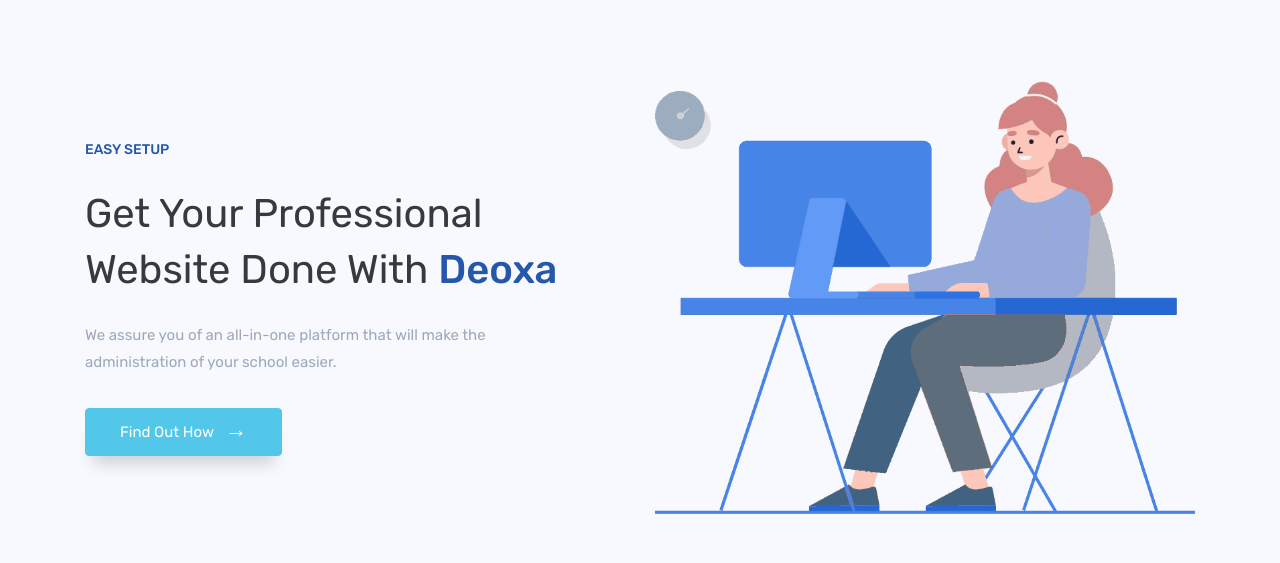
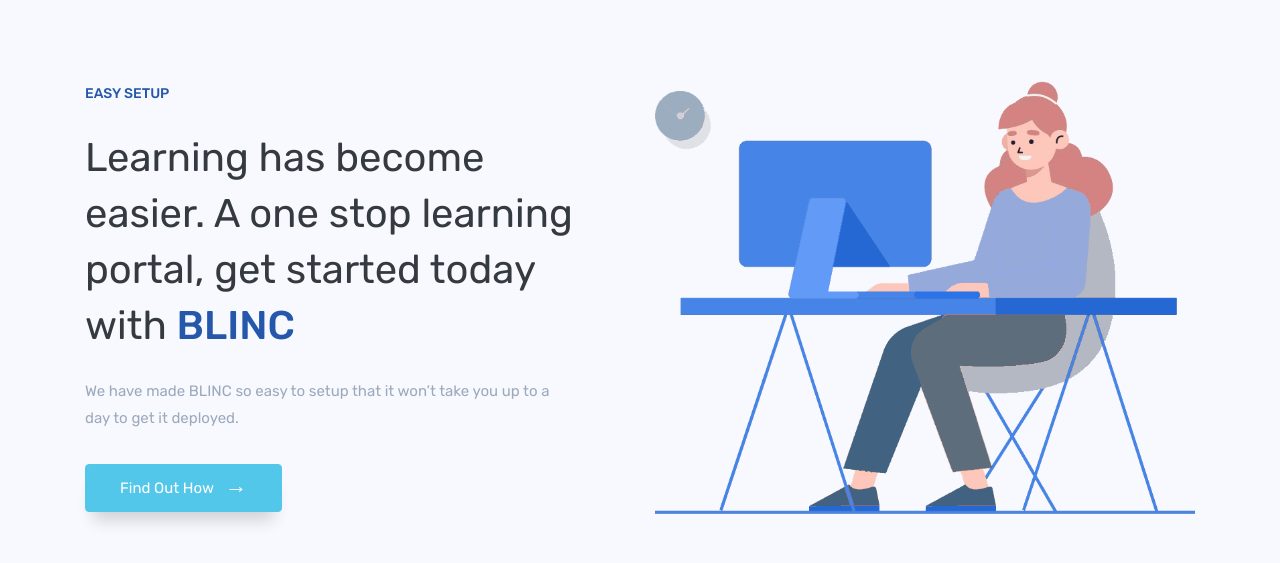
Before and after one commit to iteleh/blinc, a website with bundled scripts: page dist/index.html in a window 1280 px wide. Shown: the part 91-654 px from the top of the page. Built offline with nearby package versions, Linux system fonts and the light colour scheme.

Commit message:
setup home page hero

```diff
--- a/dist/index.html
+++ b/dist/index.html
@@ -74,8 +74,8 @@
                 <div class="col-lg-6">
                     <div class="hero-title pr-lg-5">
                         <p class="text-uppercase text-primary font-weight-medium f-14 mb-4">Easy Setup</p>
-                        <h1 class="hero-1-title mb-4 font-weight-normal line-height-1_4">Get Your Professional Website Done With <span class="text-primary font-weight-medium">Deoxa</span></h1>
-                        <p class="text-muted mb-4 pb-2">We assure you of an all-in-one platform that will make the administration of your school easier.</p>
+                        <h1 class="hero-1-title mb-4 font-weight-normal line-height-1_4">Learning has become easier. A one stop learning portal, get started today with <span class="text-primary font-weight-medium">BLINC</span></h1>
+                        <p class="text-muted mb-4 pb-2">We have made BLINC so easy to setup that it won’t take you up to a day to get it deployed.</p>
                         <a href="" class="btn btn-warning">Find Out How <span class="ml-2 right-icon">&#8594;</span></a>
                     </div>
                 </div>
```
